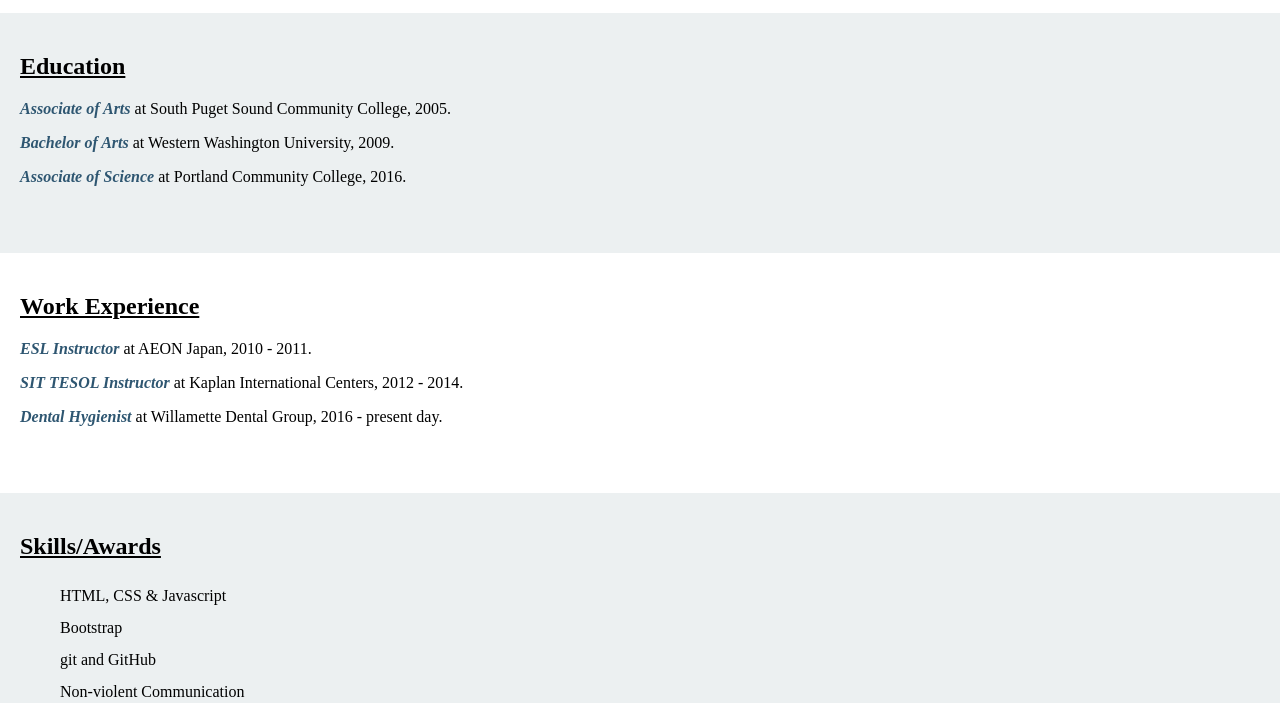
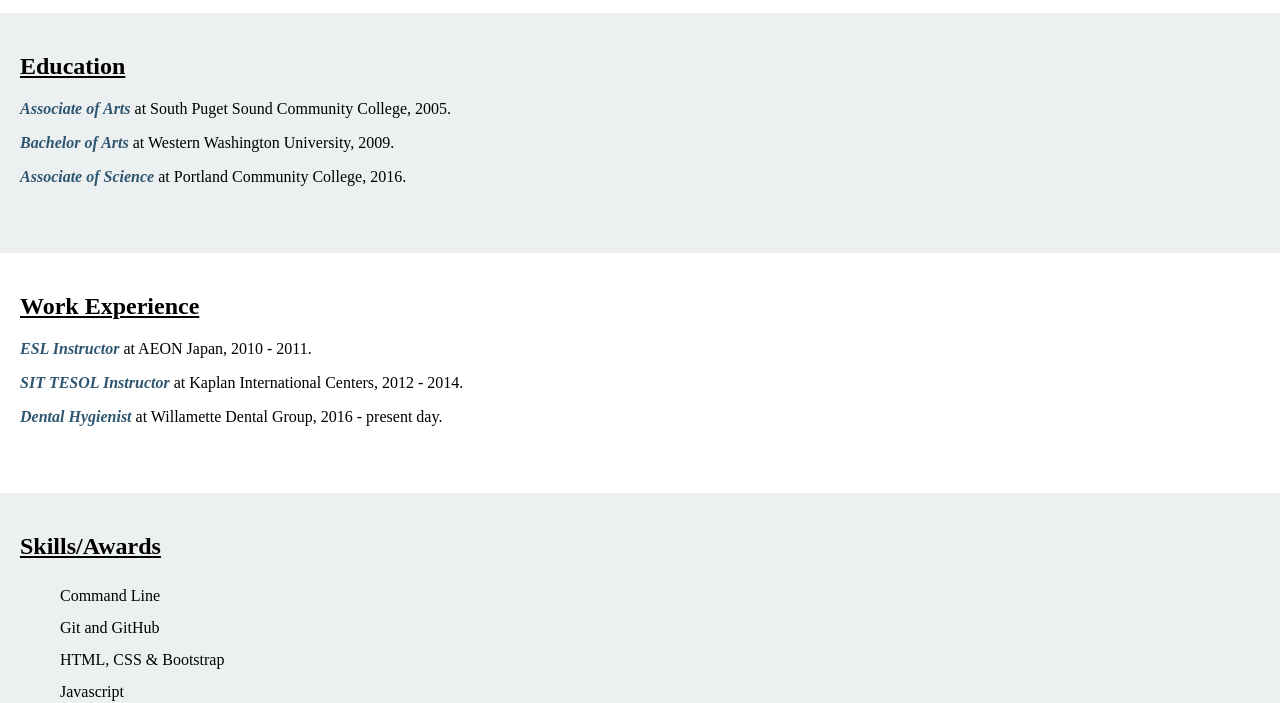
Before and after one commit to LINDGRENBA/resume-site, a plain HTML site: page index.html in a window 1280 px wide. Shown: the part 101-804 px from the top of the page. Drawn offline with Linux system fonts and the light colour scheme.

Commit message:
Make changes to README.md Setup and Installation section and to index.html skills section.

```diff
--- a/index.html
+++ b/index.html
@@ -39,9 +39,10 @@
 
     <h2>Skills/Awards</h2>
     <ul>
-      <li>HTML, CSS & Javascript</li>
-      <li>Bootstrap</li>
-      <li>git and GitHub</li>
+      <li>Command Line</li>
+      <li>Git and GitHub</li>
+      <li>HTML, CSS & Bootstrap</li>
+      <li>Javascript</li>
       <li>Non-violent Communication</li>
       <li>Time Management</li>
     </ul>
```
Also changed, not shown: 1 other file.
